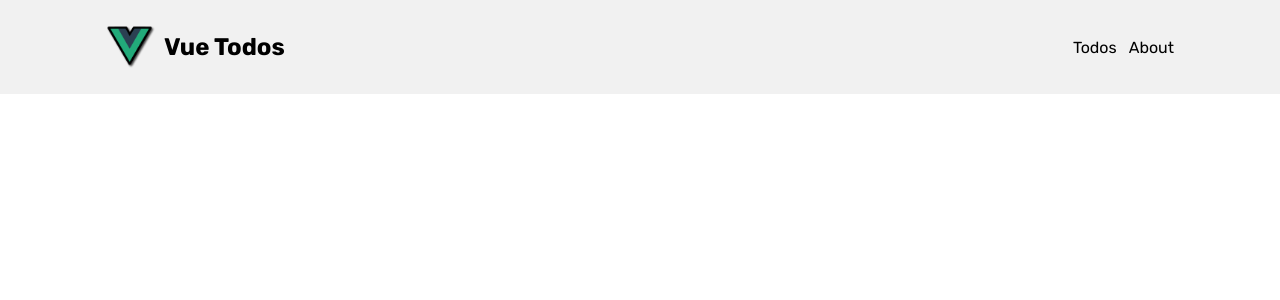
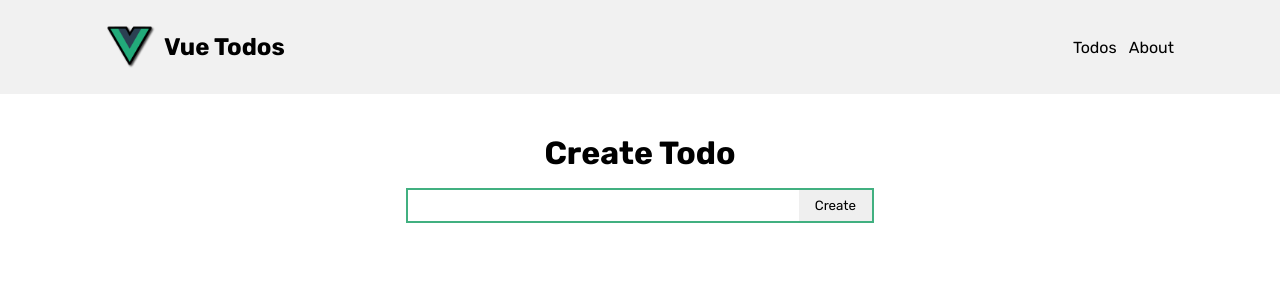
Before and after one commit to johnkomarnicki/vue-3-crash-course, a Vue app: page / in a window 1280 px wide. Shown: the top 300 px of the page. Built offline with nearby package versions, Linux system fonts and the light colour scheme.

Commit message:
section-5

```diff
--- /dev/null
+++ b/src/components/TodoCreator.vue
@@ -0,0 +1,40 @@
+<template>
+  <div class="input-wrap">
+    <input type="text" v-model="todo" />
+    <button>Create</button>
+  </div>
+</template>
+
+<script setup>
+import { ref } from "vue";
+
+const todo = ref("");
+</script>
+
+<style lang="scss" scoped>
+.input-wrap {
+  display: flex;
+  transition: 250ms ease;
+  border: 2px solid #41b080;
+
+  &:focus-within {
+    box-shadow: 0 -4px 6px -1px rgb(0 0 0 / 0.1),
+      0 -2px 4px -2px rgb(0 0 0 / 0.1);
+  }
+
+  input {
+    width: 100%;
+    padding: 8px 6px;
+    border: none;
+
+    &:focus {
+      outline: none;
+    }
+  }
+
+  button {
+    padding: 8px 16px;
+    border: none;
+  }
+}
+</style>
--- a/src/router/index.js
+++ b/src/router/index.js
@@ -1,5 +1,5 @@
 import { createRouter, createWebHistory } from "vue-router";
-import HomeView from "../views/HomeView.vue";
+import TodosView from "../views/TodosView.vue";
 
 const router = createRouter({
   history: createWebHistory(import.meta.env.BASE_URL),
@@ -7,7 +7,7 @@
     {
       path: "/",
       name: "todos",
-      component: HomeView,
+      component: TodosView,
     },
     {
       path: "/about",
--- a/src/views/HomeView.vue
+++ /dev/null
@@ -1,5 +0,0 @@
-<script setup></script>
-
-<template>
-  <main></main>
-</template>
--- /dev/null
+++ b/src/views/TodosView.vue
@@ -0,0 +1,26 @@
+<script setup>
+import TodoCreator from "../components/TodoCreator.vue";
+</script>
+
+<template>
+  <main>
+    <h1>Create Todo</h1>
+    <TodoCreator />
+  </main>
+</template>
+
+<style scoped lang="scss">
+main {
+  display: flex;
+  flex-direction: column;
+  max-width: 500px;
+  width: 100%;
+  margin: 0 auto;
+  padding: 40px 16px;
+
+  h1 {
+    margin-bottom: 16px;
+    text-align: center;
+  }
+}
+</style>
```
